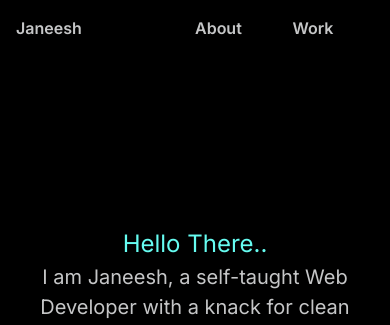
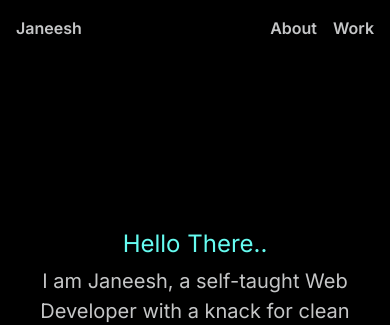
Before and after one commit to janeesh27/portfolio-2, a Next.js app in the folder portfolio-2/: page / in a window 390 px wide. Shown: the top 325 px of the page. Built offline with nearby package versions, Linux system fonts and the light colour scheme.

Commit message:
Hero Component Fix

```diff
--- a/portfolio-2/src/components/Hero.jsx
+++ b/portfolio-2/src/components/Hero.jsx
@@ -7,7 +7,7 @@ const Hero = () => {
   return (
     <>
       <div className="text-center mx-auto p-4 mt-[170px]">
-        <div className="text-[1.5rem] md:text-[2rem] text-[#66FCF1]">
+        <div className="text-[1.5rem] md:text-[2rem] min-h-[40px] text-[#66FCF1]">
           <TypingElement message="Heello There..." />
         </div>
         <p className="text-[1.25rem] md:text-[1.5rem] text-[#C5C6C7]">
@@ -18,17 +18,20 @@ const Hero = () => {
         <div className="grid grid-flow-col sm:w-[30%] sm:mx-auto ">
           <div className="mx-auto">
             <a href="https://www.linkedin.com/in/janeeshpalsingh">
-              <FaLinkedinIn className="w-4 h-4" fill="#66FCF1" />
+              <FaLinkedinIn
+                className="w-4 h-4 hover:scale-110"
+                fill="#66FCF1"
+              />
             </a>
           </div>
           <div className="mx-auto">
             <a href="https://github.com/janeesh27">
-              <FaGithub className="w-4 h-4" fill="#66FCF1" />
+              <FaGithub className="w-4 h-4 hover:scale-110" fill="#66FCF1" />
             </a>
           </div>
           <div className="mx-auto">
             <a href="https://twitter.com/_janeesh_">
-              <FaTwitter className="w-4 h-4" fill="#66FCF1" />
+              <FaTwitter className="w-4 h-4 hover:scale-110" fill="#66FCF1" />
             </a>
           </div>
         </div>
--- a/portfolio-2/src/components/Navbar.jsx
+++ b/portfolio-2/src/components/Navbar.jsx
@@ -3,11 +3,11 @@ import React from "react";
 
 const Navbar = () => {
   return (
-    <div className="grid grid-cols-[1fr_1fr] text-[#C5C6C7] font-semibold md:grid-cols-[6fr_1fr] lg:grid-cols-[5fr_1fr] text-[1rem] md:text-[1.5rem] pt-[1rem] mx-[1rem]">
+    <div className="flex justify-between mx-4 text-[#C5C6C7] font-semibold text-[1rem] md:text-[1.5rem] pt-[1rem]">
       <Link href="/" className="hover:text-[#66FCF1] transition-[2s]">
         Janeesh
       </Link>
-      <div className="col-start-2 grid grid-cols-2 gap-x-4">
+      <div className=" flex gap-x-4">
         <Link href="/about" className="hover:text-[#66FCF1]">
           About
         </Link>
```
